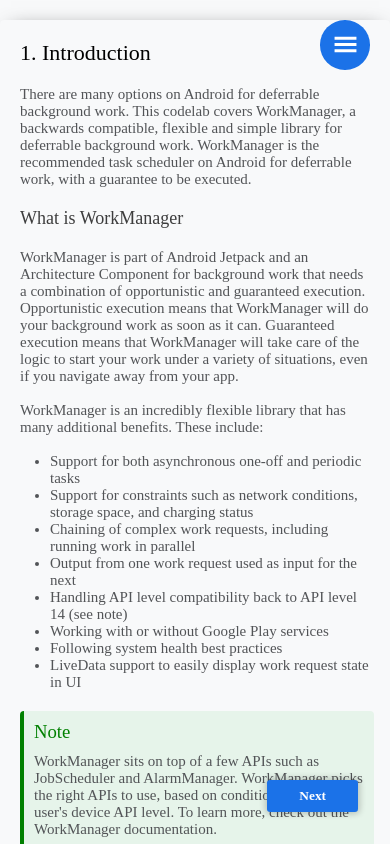
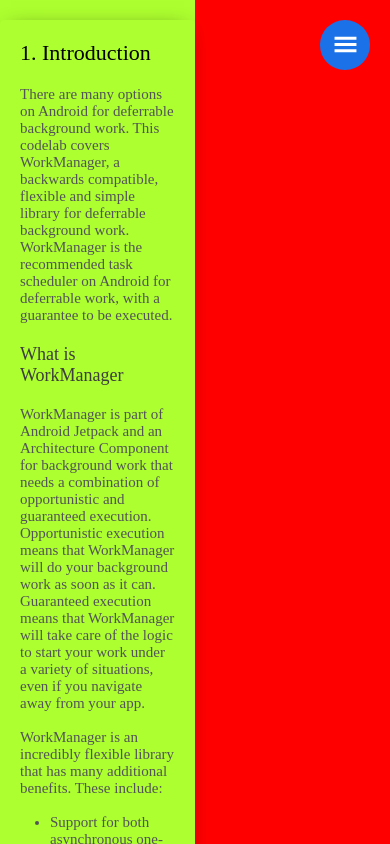
Before and after one commit to esaia/Documentation, a React (Create React App) app: page / in a window 390 px wide. Built offline with nearby package versions, Linux system fonts and the light colour scheme; a web font is replaced by a local one.

Commit message:
responsive fixed

```diff
--- a/src/components/Document.js
+++ b/src/components/Document.js
@@ -150,7 +150,7 @@
 
       {/* button */}
 
-      {activeNumber !== 0 && (
+      {/* {activeNumber !== 0 && (
           <button className="backBtn" onClick={handleBack}>
             Back
           </button>
@@ -160,7 +160,7 @@
           <button className="nextBtn" onClick={handleNext}>
             Next
           </button>
-      )}
+        )} */}
     </div>
   );
 };
--- a/src/index.scss
+++ b/src/index.scss
@@ -94,21 +94,25 @@
 
 .document {
   position: relative;
-  flex: 1;
+  //   flex: 1;
+  width: 100%;
+  min-height: 100vh;
+
   display: flex;
+  flex-direction: column;
   justify-content: flex-start;
   align-items: flex-start;
-  overflow: hidden;
-  min-height: 100vh;
+  overflow-x: hidden;
+  background-color: red;
 
   .containerWrap {
-    width: 100%;
-    height: 100%;
-    flex-shrink: 0;
+    background-color: greenyellow;
+    width: 50%;
+    min-height: max-content;
+
     position: absolute;
     top: 0;
     opacity: 0;
-    overflow-y: scroll;
     display: flex;
     justify-content: center;
     align-items: flex-start;
@@ -121,7 +125,6 @@
       max-width: 700px;
       width: 100%;
       padding: 20px;
-      min-height: 80vh;
       margin: 20px 0px;
     }
 
```
Lines whose indentation alone changed are shown as unchanged.
